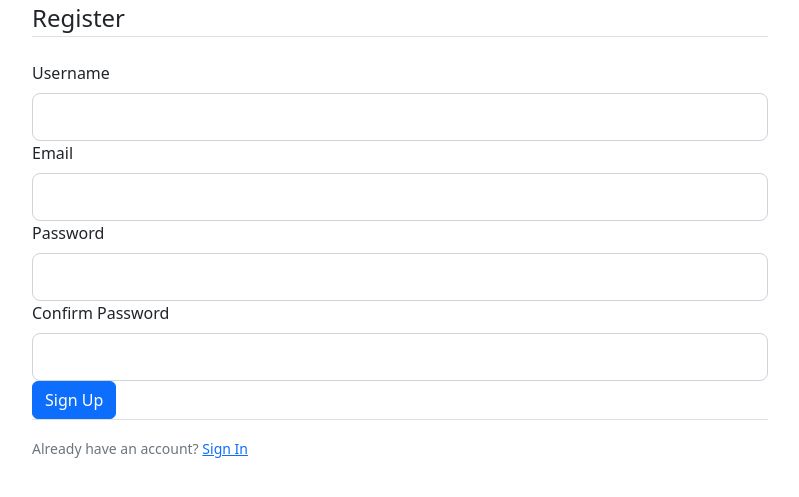
After one commit to nickpartalis/Task_reminder, a Flask app: page /register in a window 1280 px wide. The commit adds this page. Shown: the top 497 px of the page, without its empty margins (50-849 px from the left). Run offline with Flask 2, Linux system fonts and the light colour scheme.

Commit message:
Add register/login pages & forms

```diff
--- /dev/null
+++ b/forms.py
@@ -0,0 +1,18 @@
+from flask_wtf import FlaskForm
+from wtforms import StringField, PasswordField, SubmitField, BooleanField
+from wtforms.validators import DataRequired, Length, Email, EqualTo
+
+class RegistrationForm(FlaskForm):
+    username = StringField("Username", validators=[DataRequired(), Length(min=2, max=20)])
+    email = StringField("Email", validators=[DataRequired(), Email()])
+    password = PasswordField("Password", validators=[DataRequired(), Length(min=6, max=20)])
+    confirm_password = PasswordField("Confirm Password",
+                                    validators=[DataRequired(), EqualTo("password")])
+    submit = SubmitField("Sign Up")
+
+
+class LoginForm(FlaskForm):
+    email = StringField("Email", validators=[DataRequired(), Email()])
+    password = PasswordField("Password", validators=[DataRequired(), Length(min=6, max=20)])
+    remember = BooleanField("Remember Me")
+    submit = SubmitField("Log In")
--- a/run.py
+++ b/run.py
@@ -1,11 +1,44 @@
-from flask import Flask, render_template
+from flask import Flask, render_template, url_for, flash, redirect
+from forms import RegistrationForm, LoginForm
 
 app = Flask(__name__)
+app.config["SECRET_KEY"] = "1473212a377d56db0c3506adee1348e8"
+
+dummy_tasks = [
+    {
+        "title": "Get a job",
+        "content": "Gotta get a job",
+        "date_created": "03/09/2022",
+        "date_tasked": ""
+    },
+    {
+        "title": "Mom's birthday",
+        "content": "",
+        "date_created": "03/09/2022",
+        "date_tasked": "14/04"
+    },
+]
 
 @app.route("/")
 @app.route("/home")
-def hello_world():
-    return render_template("home.html")
+def home():
+    return render_template("home.html", tasks=dummy_tasks)
+
+@app.route("/register", methods=["GET", "POST"])
+def register():
+    form = RegistrationForm()
+    if form.validate_on_submit():
+        flash("Your account has been created! You can now log in.", "success")
+        return redirect(url_for("login"))
+    return render_template("register.html", form=form)
+
+@app.route("/login", methods=["GET", "POST"])
+def login():
+    form = LoginForm()
+    if form.validate_on_submit():
+        flash("You are now logged in.", "success")
+        return redirect(url_for("home"))
+    return render_template("login.html", form=form)
 
 if __name__ == "__main__":
     app.run(debug=True)
--- /dev/null
+++ b/templates/layout.html
@@ -0,0 +1,35 @@
+<!DOCTYPE html>
+<html lang="en">
+<head>
+    <meta charset="UTF-8">
+    <meta http-equiv="X-UA-Compatible" content="IE=edge">
+    <meta name="viewport" content="width=device-width, initial-scale=1.0">
+    <link href="https://cdn.jsdelivr.net/npm/bootstrap@5.2.0/dist/css/bootstrap.min.css" rel="stylesheet"
+          integrity="sha384-gH2yIJqKdNHPEq0n4Mqa/HGKIhSkIHeL5AyhkYV8i59U5AR6csBvApHHNl/vI1Bx"
+          crossorigin="anonymous">
+    <title></title>
+</head>
+<body>
+    <main role="main" class="container">
+        <div class="row">
+          <div class="col-md-8">
+            <!-- flash() message -->
+            {% with messages = get_flashed_messages(with_categories=true) %}
+                {% if messages %}
+                    {% for category, message in messages %}
+                        <div class="alert alert-{{ category }}">
+                            {{ message }}
+                        </div>
+                    {% endfor %}
+                {% endif %}
+            {% endwith %}
+            <!-- Main content -->
+            {% block content %}{% endblock %}
+          </div>
+        </div>
+      </main>
+
+    <script defer src="https://cdn.jsdelivr.net/npm/bootstrap@5.2.0/dist/js/bootstrap.bundle.min.js" integrity="sha384-A3rJD856KowSb7dwlZdYEkO39Gagi7vIsF0jrRAoQmDKKtQBHUuLZ9AsSv4jD4Xa"
+            crossorigin="anonymous"></script>
+</body>
+</html>
--- /dev/null
+++ b/templates/register.html
@@ -0,0 +1,75 @@
+{% extends "layout.html" %}
+{% block content %}
+    <div class="content-section">
+        <form method="POST" action="">
+            {{ form.hidden_tag() }}
+            <fieldset class="form-group">
+                <legend class="border-bottom mb-4">Register</legend>
+                <div class="form-group">
+                    {{ form.username.label(class="form-label") }}
+
+                    {% if form.username.errors %}
+                        {{ form.username(class="form-control form-control-lg is-invalid") }}
+                        <div class="invalid-feedback">
+                            {% for error in form.username.errors %}
+                                <span>{{ error }}</span>
+                            {% endfor %}
+                        </div>
+                    {% else %}
+                        {{ form.username(class="form-control form-control-lg") }}
+                    {% endif %}
+                </div>
+                <div class="form-group">
+                    {{ form.email.label(class="form-label") }}
+
+                    {% if form.email.errors %}
+                        {{ form.email(class="form-control form-control-lg is-invalid") }}
+                        <div class="invalid-feedback">
+                            {% for error in form.email.errors %}
+                                <span>{{ error }}</span>
+                            {% endfor %}
+                        </div>
+                    {% else %}
+                        {{ form.email(class="form-control form-control-lg") }}
+                    {% endif %}
+                </div>
+                <div class="form-group">
+                    {{ form.password.label(class="form-label") }}
+
+                    {% if form.password.errors %}
+                        {{ form.password(class="form-control form-control-lg is-invalid") }}
+                        <div class="invalid-feedback">
+                            {% for error in form.password.errors %}
+                                <span>{{ error }}</span>
+                            {% endfor %}
+                        </div>
+                    {% else %}
+                        {{ form.password(class="form-control form-control-lg") }}
+                    {% endif %}
+                </div>
+                <div class="form-group">
+                    {{ form.confirm_password.label(class="form-label") }}
+
+                    {% if form.confirm_password.errors %}
+                        {{ form.confirm_password(class="form-control form-control-lg is-invalid") }}
+                        <div class="invalid-feedback">
+                            {% for error in form.confirm_password.errors %}
+                                <span>{{ error }}</span>
+                            {% endfor %}
+                        </div>
+                    {% else %}
+                        {{ form.confirm_password(class="form-control form-control-lg") }}
+                    {% endif %}
+                </div>
+            </fieldset>
+            <div class="form-group">
+                {{ form.submit(class="btn btn-primary") }}
+            </div>
+        </form>
+    </div>
+    <div class="border-top pt-3">
+        <small class="text-muted">
+            Already have an account? <a class="ml-2" href="{{ url_for('login') }}">Sign In</a>
+        </small>
+    </div>
+{% endblock content%}
```
Also changed, not shown: templates/home.html (+18 -12 lines), templates/login.html (added, +54 -0 lines).
